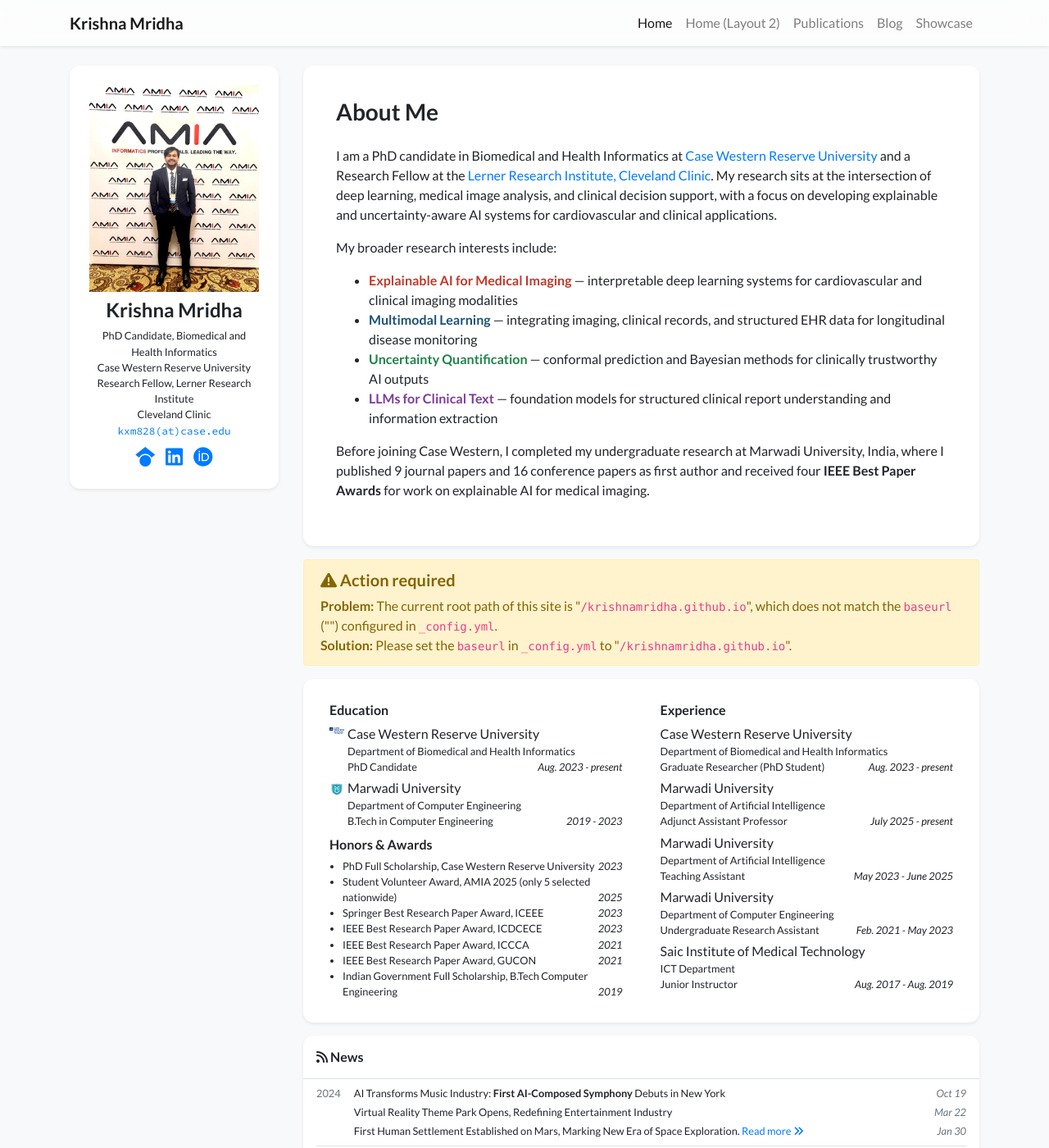
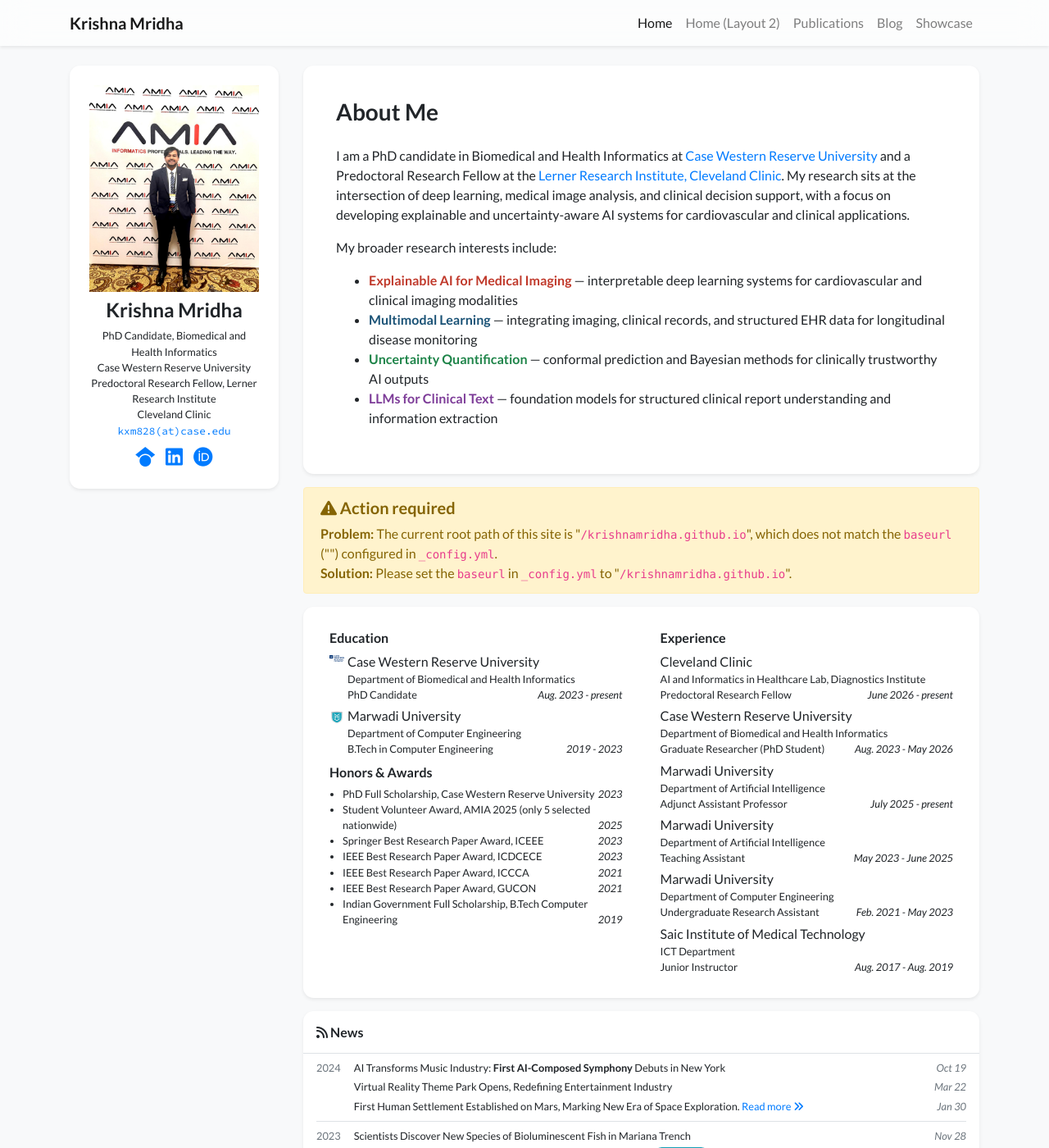
Before and after one commit to KrishnaMridha/krishnamridha.github.io, a Jekyll site: the page built from index.html, in a window 1280 px wide and 1400 px high. Shown: the whole window at 82% size. Built offline with Jekyll 4.4.1, drawn with Linux system fonts in a browser that asks for light colours; nearby versions of some CDN libraries; a style sheet for code colours, icons or effects is not loaded.

Commit message:
Update profile.yml

```diff
--- a/_data/profile.yml
+++ b/_data/profile.yml
@@ -65,7 +65,7 @@ navbar_name: "Krishna Mridha"
 positions:
 - name: PhD Candidate, Biomedical and Health Informatics
 - name: Case Western Reserve University
-- name: Research Fellow, Lerner Research Institute
+- name: Predoctoral Research Fellow, Lerner Research Institute
 - name: Cleveland Clinic
 
 email: "kxm828@case.edu"
@@ -77,7 +77,7 @@ short_bio: >-
   <p>
     I am a PhD candidate in Biomedical and Health Informatics at
     <a href="https://case.edu" target="_blank">Case Western Reserve University</a>
-    and a Research Fellow at the
+    and a Predoctoral Research Fellow at the
     <a href="https://www.lerner.ccf.org" target="_blank">Lerner Research Institute, Cleveland Clinic</a>.
     My research sits at the intersection of deep learning, medical image analysis,
     and clinical decision support, with a focus on developing explainable and
@@ -94,11 +94,7 @@ short_bio: >-
     <li><span style="color:#7d3c98; font-weight:bold;">LLMs for Clinical Text</span>
     — foundation models for structured clinical report understanding and information extraction</li>
   </ul>
-  <p>
-    Before joining Case Western, I completed my undergraduate research at Marwadi University, India,
-    where I published 9 journal papers and 16 conference papers as first author and received
-    four <strong>IEEE Best Paper Awards</strong> for work on explainable AI for medical imaging.
-  </p>
+
 portrait_url: /assets/images/photos/profile.png
 
 education:
@@ -129,10 +125,15 @@ education:
 
 
 experience:
+
+- name: Cleveland Clinic
+  dept: AI and Informatics in Healthcare Lab, Diagnostics Institute
+  position: Predoctoral Research Fellow
+  date: June 2026 - present
 - name: Case Western Reserve University
   dept: Department of Biomedical and Health Informatics
   position: Graduate Researcher (PhD Student)
-  date: Aug. 2023 - present
+  date: Aug. 2023 - May 2026
 - name: Marwadi University
   dept: Department of Artificial Intelligence
   position: Adjunct Assistant Professor
```
